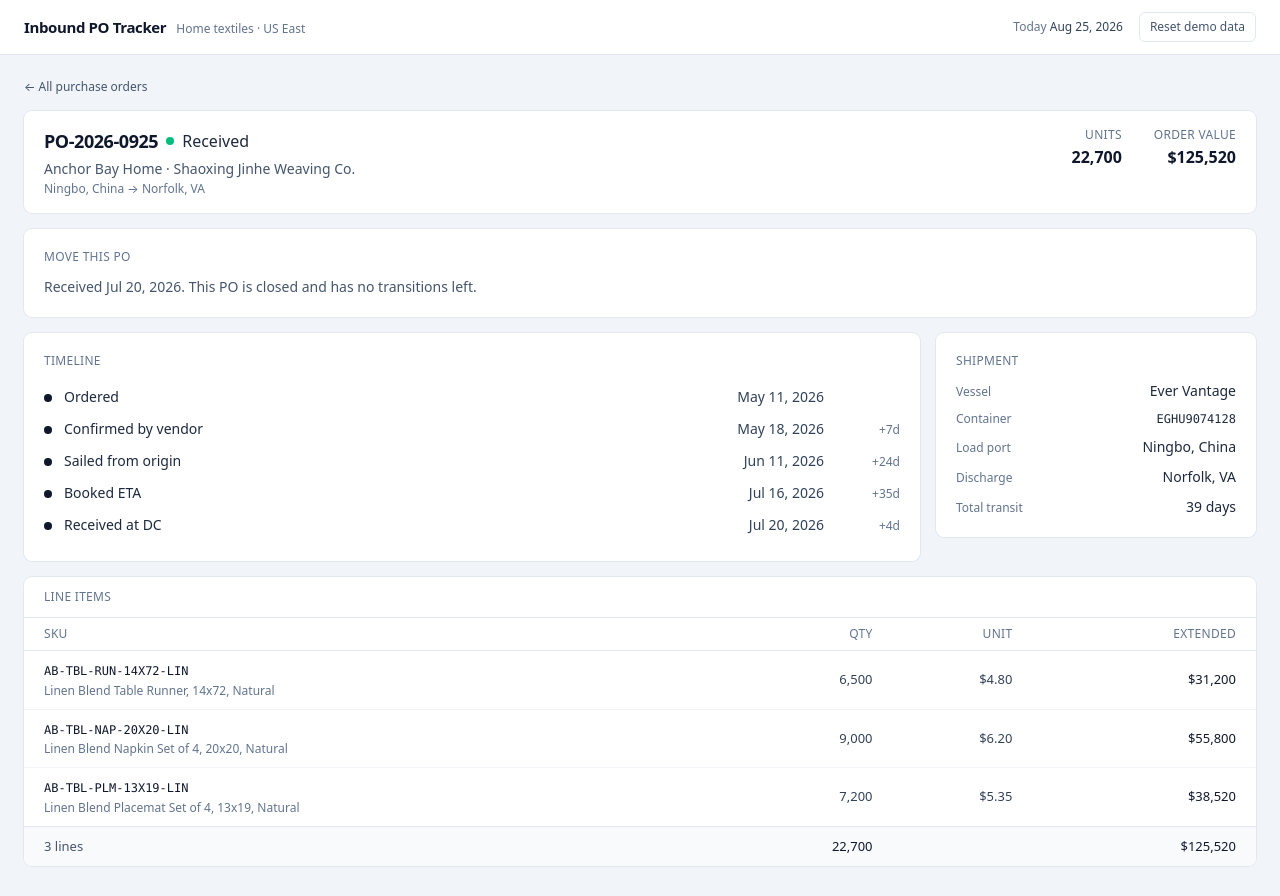
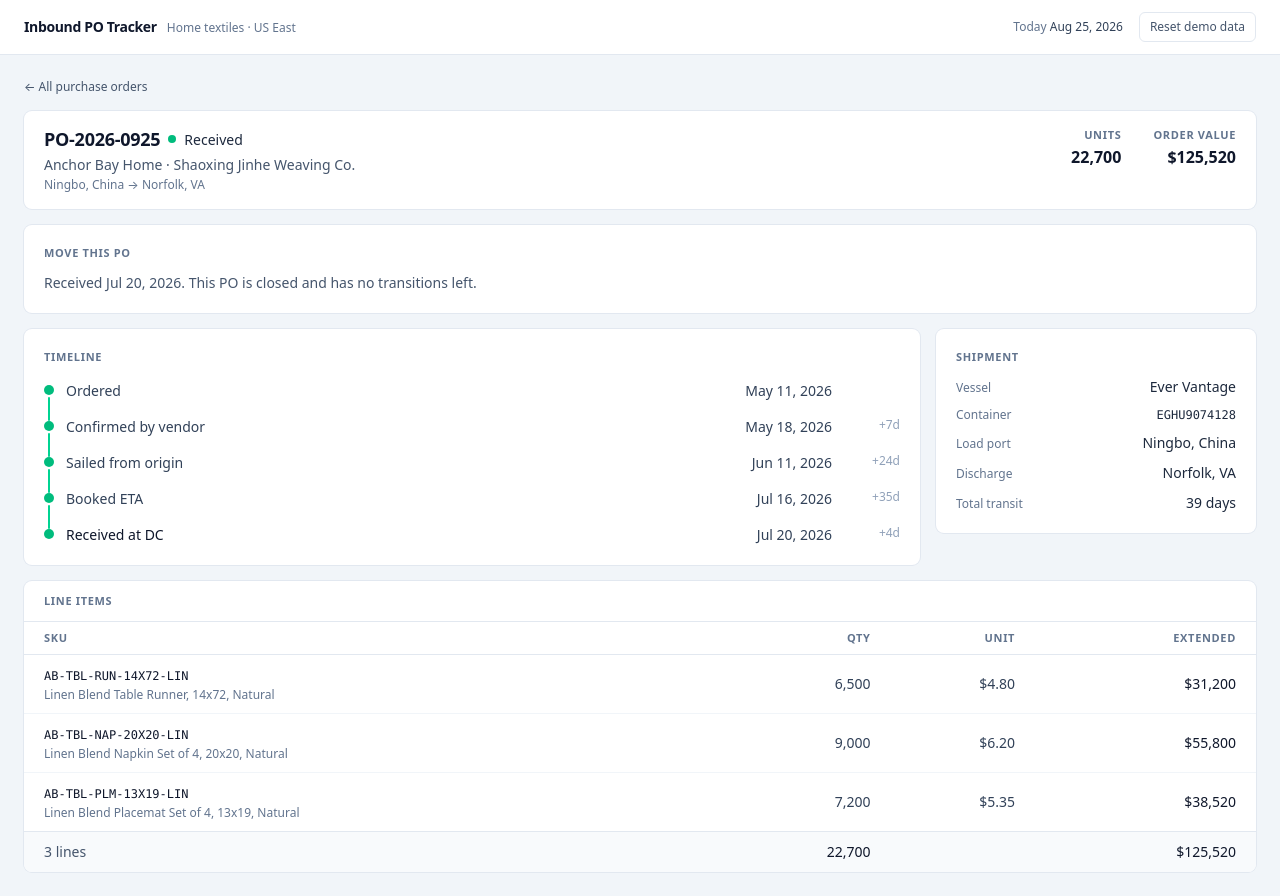
Before and after one commit to Warren772/inbound-po-tracker, a Next.js app: page /purchase-orders/PO-2026-0925 in a window 1280 px wide. Built offline with nearby package versions, Linux system fonts and the light colour scheme.

Commit message:
Connect the timeline into a rail with a pulsing current stage, and unify the type scale across routes.

```diff
--- a/app/globals.css
+++ b/app/globals.css
@@ -4,6 +4,8 @@
   --font-sans:
     ui-sans-serif, system-ui, -apple-system, 'Segoe UI', Roboto, 'Helvetica Neue', Arial, sans-serif;
   --font-mono: ui-monospace, SFMono-Regular, 'SF Mono', Menlo, Consolas, monospace;
+  --text-2xs: 0.6875rem;
+  --text-2xs--line-height: calc(1 / 0.6875);
 }
 
 :root {
@@ -14,13 +16,67 @@ body {
   background-color: var(--color-slate-100);
   color: var(--color-slate-900);
   font-family: var(--font-sans);
+  font-size: 0.875rem;
+  line-height: 1.5;
   -webkit-font-smoothing: antialiased;
+  -moz-osx-font-smoothing: grayscale;
 }
 
 .numeric {
   font-variant-numeric: tabular-nums;
 }
 
+@layer components {
+  /* Every `h1`: the list, a PO, the create form, the edit form, the 404. */
+  .page-title {
+    font-size: 1.125rem;
+    line-height: 1.5rem;
+    font-weight: 600;
+    letter-spacing: -0.015em;
+    color: var(--color-slate-900);
+  }
+
+  /* Every card heading and every table column header. */
+  .section-title {
+    font-size: var(--text-2xs);
+    line-height: 1rem;
+    font-weight: 600;
+    letter-spacing: 0.06em;
+    text-transform: uppercase;
+    color: var(--color-slate-500);
+  }
+
+  /**
+   * The live dot on the timeline's current stage.
+   *
+   * Transform and opacity only, so it composites off the main thread and costs
+   * nothing to the rest of the page. One element on one route animates.
+   */
+  .timeline-pulse {
+    animation: timeline-pulse 2.2s cubic-bezier(0, 0, 0.2, 1) infinite;
+  }
+}
+
+@keyframes timeline-pulse {
+  0% {
+    transform: scale(1);
+    opacity: 0.55;
+  }
+  70%,
+  100% {
+    transform: scale(2.75);
+    opacity: 0;
+  }
+}
+
+@media (prefers-reduced-motion: reduce) {
+  .timeline-pulse {
+    animation: none;
+    transform: scale(2);
+    opacity: 0.25;
+  }
+}
+
 :where(a, button, select, textarea, input):focus-visible {
   outline: 2px solid var(--color-slate-900);
   outline-offset: 2px;
--- a/app/layout.tsx
+++ b/app/layout.tsx
@@ -19,7 +19,7 @@ export default function RootLayout({ children }: { children: React.ReactNode })
         <header className="sticky top-0 z-10 border-b border-slate-200 bg-white">
           <div className="mx-auto flex max-w-[1400px] items-center gap-4 px-6 py-3">
             <Link href="/" className="flex items-baseline gap-2.5">
-              <span className="text-[15px] font-semibold tracking-tight text-slate-900">
+              <span className="text-sm font-semibold tracking-tight text-slate-900">
                 Inbound PO Tracker
               </span>
               <span className="hidden text-xs text-slate-500 sm:inline">Home textiles &middot; US East</span>
--- a/app/purchase-orders/[poNumber]/edit/delete-form.tsx
+++ b/app/purchase-orders/[poNumber]/edit/delete-form.tsx
@@ -17,7 +17,7 @@ export function DeleteForm({ poNumber }: { poNumber: string }) {
 
   return (
     <section className="rounded-lg bg-white p-5 ring-1 ring-rose-200">
-      <h2 className="text-xs font-medium tracking-wide text-rose-900 uppercase">Delete</h2>
+      <h2 className="section-title text-rose-900">Delete</h2>
       <p className="mt-1 max-w-[70ch] text-sm text-slate-600">
         Nothing outside this app depends on {poNumber} yet. Once a vendor confirms it there is a
         commitment behind the record and it stops being deletable.
--- a/app/purchase-orders/[poNumber]/edit/edit-form.tsx
+++ b/app/purchase-orders/[poNumber]/edit/edit-form.tsx
@@ -31,7 +31,7 @@ export function EditForm({
       <fieldset disabled={isPending} className="space-y-4">
         {scope === 'full' ? (
           <section className="rounded-lg bg-white p-5 ring-1 ring-slate-200">
-            <h2 className="text-xs font-medium tracking-wide text-slate-500 uppercase">Order</h2>
+            <h2 className="section-title">Order</h2>
             <div className="mt-3 grid gap-4 sm:grid-cols-2">
               <Field label="Vendor" name="vendor" defaultValue={value('vendor', po.vendor)} required />
               <Field label="Brand" name="brand" defaultValue={value('brand', po.brand)} required />
@@ -59,7 +59,7 @@ export function EditForm({
         ) : null}
 
         <section className="rounded-lg bg-white p-5 ring-1 ring-slate-200">
-          <h2 className="text-xs font-medium tracking-wide text-slate-500 uppercase">Booking</h2>
+          <h2 className="section-title">Booking</h2>
           <p className="mt-1 max-w-[70ch] text-xs text-slate-500">
             Marking a PO shipped records only that it sailed. These three come back from the
             carrier afterwards, and this is where they land.
@@ -83,9 +83,7 @@ export function EditForm({
 
         {scope === 'full' ? (
           <section className="rounded-lg bg-white p-5 ring-1 ring-slate-200">
-            <h2 className="text-xs font-medium tracking-wide text-slate-500 uppercase">
-              Line items
-            </h2>
+            <h2 className="section-title">Line items</h2>
             <p className="mt-1 max-w-[70ch] text-xs text-slate-500">
               Quantities and costs only. Changing a SKU makes it a different order, which is a new
               PO rather than an edit.
--- a/app/purchase-orders/[poNumber]/edit/page.tsx
+++ b/app/purchase-orders/[poNumber]/edit/page.tsx
@@ -36,7 +36,7 @@ export default async function EditPurchaseOrderPage({
 
       <header className="rounded-lg bg-white px-5 py-4 ring-1 ring-slate-200">
         <div className="flex flex-wrap items-center gap-2">
-          <h1 className="numeric text-lg font-semibold tracking-tight text-slate-900">
+          <h1 className="page-title numeric">
             Edit {po.poNumber}
           </h1>
           <StatusIndicator status={po.status} />
--- a/app/purchase-orders/[poNumber]/not-found.tsx
+++ b/app/purchase-orders/[poNumber]/not-found.tsx
@@ -3,7 +3,7 @@ import Link from 'next/link';
 export default function PurchaseOrderNotFound() {
   return (
     <div className="rounded-lg bg-white px-5 py-12 text-center ring-1 ring-slate-200">
-      <h1 className="text-sm font-semibold text-slate-900">No such purchase order</h1>
+      <h1 className="page-title">No such purchase order</h1>
       <p className="mt-1 text-sm text-slate-600">
         That PO number is not on the book. It may have been mistyped.
       </p>
--- a/app/purchase-orders/[poNumber]/page.tsx
+++ b/app/purchase-orders/[poNumber]/page.tsx
@@ -2,7 +2,7 @@ import Link from 'next/link';
 import { notFound } from 'next/navigation';
 
 import type { PurchaseOrder } from '@/data/purchase-orders';
-import { StatusIndicator } from '@/components/status-indicator';
+import { StatusIndicator, STATUS_DOT } from '@/components/status-indicator';
 import { TransitionForm } from '@/components/transition-form';
 import { daysBetween, formatDate, formatUnits, formatUsd } from '@/lib/dates';
 import {
@@ -52,7 +52,7 @@ export default async function PurchaseOrderDetailPage({
       <header className="flex flex-wrap items-start justify-between gap-4 rounded-lg bg-white px-5 py-4 ring-1 ring-slate-200">
         <div>
           <div className="flex flex-wrap items-center gap-2">
-            <h1 className="numeric text-lg font-semibold tracking-tight text-slate-900">
+            <h1 className="page-title numeric">
               {po.poNumber}
             </h1>
             <StatusIndicator status={po.status} />
@@ -67,13 +67,13 @@ export default async function PurchaseOrderDetailPage({
 
         <dl className="flex gap-8 text-right">
           <div>
-            <dt className="text-xs tracking-wide text-slate-500 uppercase">Units</dt>
+            <dt className="section-title">Units</dt>
             <dd className="numeric mt-0.5 text-base font-semibold text-slate-900">
               {formatUnits(totalUnits(po))}
             </dd>
           </div>
           <div>
-            <dt className="text-xs tracking-wide text-slate-500 uppercase">Order value</dt>
+            <dt className="section-title">Order value</dt>
             <dd className="numeric mt-0.5 text-base font-semibold text-slate-900">
               {formatUsd(orderValueUsd(po))}
             </dd>
@@ -98,7 +98,7 @@ export default async function PurchaseOrderDetailPage({
 
       {po.exception ? (
         <section className="rounded-lg bg-white p-5 ring-1 ring-rose-200">
-          <h2 className="text-sm font-semibold text-rose-900">
+          <h2 className="section-title text-rose-900">
             {EXCEPTION_LABEL[po.exception.code]}
           </h2>
           <p className="mt-1 text-xs text-slate-500">
@@ -139,7 +139,7 @@ function ActionPanel({ po }: { po: PurchaseOrder }) {
 
   return (
     <section className="rounded-lg bg-white p-5 ring-1 ring-slate-200">
-      <h2 className="text-xs font-medium tracking-wide text-slate-500 uppercase">Move this PO</h2>
+      <h2 className="section-title">Move this PO</h2>
 
       {moves.length === 0 ? (
         <p className="mt-3 text-sm text-slate-600">
@@ -219,6 +219,24 @@ function ActionPanel({ po }: { po: PurchaseOrder }) {
   );
 }
 
+/**
+ * Where each status sits on the five milestones below.
+ *
+ * `received` is the last of them rather than the fourth: a received PO has its
+ * booked ETA behind it, and the ETA is a projection the receipt supersedes.
+ */
+const STAGE_INDEX: Record<'draft' | 'confirmed' | 'in_transit' | 'received', number> = {
+  draft: 0,
+  confirmed: 1,
+  in_transit: 2,
+  received: 4,
+};
+
+/**
+ *
+ * The pulse is one CSS animation on one element, transform and opacity only, so
+ * a live PO costs the same to render as a closed one.
+ */
 function Timeline({ po }: { po: PurchaseOrder }) {
   const steps: { label: string; date: string | null; projected?: boolean }[] = [
     { label: 'Ordered', date: po.orderedOn },
@@ -228,36 +246,83 @@ function Timeline({ po }: { po: PurchaseOrder }) {
     { label: 'Received at DC', date: po.receivedOn },
   ];
 
+  // An exception is not a stage of its own. The PO is still parked at the stage
+  // it was raised from, so that is where the head of the track sits, and the
+  // head takes the rose of the exception rather than the hue of that stage.
+  const stage: keyof typeof STAGE_INDEX =
+    po.status === 'exception' ? (po.exception?.raisedFrom ?? 'confirmed') : po.status;
+  const headIndex = STAGE_INDEX[stage];
+
+  // A received PO is closed. Nothing is in flight, so nothing pulses.
+  const moving = po.status !== 'received';
+
   let previousStepDate: string | null = null;
 
   return (
     <section className="rounded-lg bg-white p-5 ring-1 ring-slate-200">
-      <h2 className="text-xs font-medium tracking-wide text-slate-500 uppercase">Timeline</h2>
-      <ol className="mt-3">
-        {steps.map((step) => {
+      <h2 className="section-title">Timeline</h2>
+      <ol className="mt-4">
+        {steps.map((step, index) => {
           const gap =
             step.date && previousStepDate ? daysBetween(previousStepDate, step.date) : null;
           previousStepDate = step.date;
 
+          const head = index === headIndex;
+          const done = index < headIndex && step.date !== null;
+
           return (
-            <li key={step.label} className="flex items-baseline gap-3 py-1.5">
+            <li key={step.label} className="relative flex items-start gap-3 pb-4 last:pb-0">
+              {index === steps.length - 1 ? null : (
+                <span
+                  aria-hidden
+                  className={`absolute top-4 -bottom-1 left-1 ${
+                    index < headIndex
+                      ? 'w-0.5 rounded-full bg-emerald-400'
+                      : 'w-0 border-l-2 border-dashed border-slate-200'
+                  }`}
+                />
+              )}
+
+              <span aria-hidden className="relative mt-1 flex size-2.5 shrink-0">
+                {head && moving ? (
+                  <span
+                    className={`timeline-pulse absolute inset-0 rounded-full ${STATUS_DOT[po.status]}`}
+                  />
+                ) : null}
+                <span
+                  className={`relative size-2.5 rounded-full ${
+                    head
+                      ? STATUS_DOT[po.status]
+                      : done
+                        ? 'bg-emerald-500'
+                        : step.projected
+                          ? 'bg-white ring-2 ring-slate-300 ring-inset'
+                          : 'bg-slate-200'
+                  }`}
+                />
+              </span>
+
               <span
-                aria-hidden
-                className={`mt-1.5 size-2 shrink-0 rounded-full ${
-                  step.date
-                    ? step.projected && !po.receivedOn
-                      ? 'ring-2 ring-slate-400 ring-inset'
-                      : 'bg-slate-900'
-                    : 'bg-slate-200'
+                className={`text-sm ${
+                  head
+                    ? 'font-medium text-slate-900'
+                    : step.date
+                      ? 'text-slate-700'
+                      : 'text-slate-400'
                 }`}
-              />
-              <span className={`text-sm ${step.date ? 'text-slate-800' : 'text-slate-500'}`}>
+              >
                 {step.label}
+                {head ? <span className="sr-only"> (current stage)</span> : null}
               </span>
-              <span className="numeric ml-auto text-sm whitespace-nowrap text-slate-700">
+
+              <span
+                className={`numeric ml-auto text-sm whitespace-nowrap ${
+                  step.date ? 'text-slate-700' : 'text-slate-400'
+                }`}
+              >
                 {step.date ? formatDate(step.date) : 'Not set'}
               </span>
-              <span className="numeric w-16 shrink-0 text-right text-xs whitespace-nowrap text-slate-500">
+              <span className="numeric w-14 shrink-0 text-right text-xs whitespace-nowrap text-slate-400">
                 {gap === null ? '' : `+${gap}d`}
               </span>
             </li>
@@ -273,7 +338,7 @@ function Shipment({ po }: { po: PurchaseOrder }) {
 
   return (
     <section className="h-fit rounded-lg bg-white p-5 ring-1 ring-slate-200">
-      <h2 className="text-xs font-medium tracking-wide text-slate-500 uppercase">Shipment</h2>
+      <h2 className="section-title">Shipment</h2>
       <dl className="mt-3 space-y-2.5 text-sm">
         <Fact label="Vessel" value={po.vessel} />
         <Fact label="Container" value={po.containerNumber} mono />
@@ -311,23 +376,23 @@ function Fact({ label, value, mono }: { label: string; value: string | null; mon
 function LineItems({ po }: { po: PurchaseOrder }) {
   return (
     <section className="overflow-hidden rounded-lg bg-white ring-1 ring-slate-200">
-      <h2 className="border-b border-slate-200 px-5 py-3 text-xs font-medium tracking-wide text-slate-500 uppercase">
+      <h2 className="section-title border-b border-slate-200 px-5 py-3">
         Line items
       </h2>
       <div className="overflow-x-auto">
-        <table className="w-full min-w-[560px] border-collapse text-left text-[13px]">
+        <table className="w-full min-w-[560px] border-collapse text-left text-sm">
           <thead>
-            <tr className="border-b border-slate-200 text-xs tracking-wide text-slate-500 uppercase">
-              <th scope="col" className="py-2 pr-3 pl-5 font-medium">
+            <tr className="border-b border-slate-200">
+              <th scope="col" className="section-title py-2 pr-3 pl-5">
                 SKU
               </th>
-              <th scope="col" className="px-3 py-2 text-right font-medium">
+              <th scope="col" className="section-title px-3 py-2 text-right">
                 Qty
               </th>
-              <th scope="col" className="px-3 py-2 text-right font-medium">
+              <th scope="col" className="section-title px-3 py-2 text-right">
                 Unit
               </th>
-              <th scope="col" className="py-2 pr-5 pl-3 text-right font-medium">
+              <th scope="col" className="section-title py-2 pr-5 pl-3 text-right">
                 Extended
               </th>
             </tr>
--- a/app/purchase-orders/new/create-form.tsx
+++ b/app/purchase-orders/new/create-form.tsx
@@ -23,9 +23,7 @@ export function CreateForm({ today }: { today: string }) {
     <form action={formAction} className="space-y-4">
       <fieldset disabled={isPending} className="space-y-4">
         <section className="rounded-lg bg-white p-5 ring-1 ring-slate-200">
-          <h2 className="text-xs font-medium tracking-wide text-slate-500 uppercase">
-            Order
-          </h2>
+          <h2 className="section-title">Order</h2>
           <div className="mt-3 grid gap-4 sm:grid-cols-2">
             <Field
               label="PO number"
@@ -60,9 +58,7 @@ export function CreateForm({ today }: { today: string }) {
         </section>
 
         <section className="rounded-lg bg-white p-5 ring-1 ring-slate-200">
-          <h2 className="text-xs font-medium tracking-wide text-slate-500 uppercase">
-            Line items
-          </h2>
+          <h2 className="section-title">Line items</h2>
           <p className="mt-1 text-xs text-slate-500">
             The first line is required. Leave the rest blank if the PO is a single SKU.
           </p>
--- a/app/purchase-orders/new/page.tsx
+++ b/app/purchase-orders/new/page.tsx
@@ -18,7 +18,7 @@ export default function NewPurchaseOrderPage() {
       </Link>
 
       <header className="rounded-lg bg-white px-5 py-4 ring-1 ring-slate-200">
-        <h1 className="text-lg font-semibold tracking-tight text-slate-900">Raise a purchase order</h1>
+        <h1 className="page-title">Raise a purchase order</h1>
         <p className="mt-1 max-w-[70ch] text-sm text-slate-600">
           A new PO is a draft. Confirmation, sailing and receipt are transitions, so this form has
           no status field and no ship or receive dates — the vendor confirms it, and the rest
--- a/components/status-indicator.tsx
+++ b/components/status-indicator.tsx
@@ -7,8 +7,10 @@ import { STATUS_LABEL } from '@/lib/status';
  * A small color marker against plain text keeps the vertical
  * rhythm of the column readable.
  *
+ * Exported on its own because the detail page's timeline marks its current
+ * stage in the status's own color.
  */
-const MARKER: Record<PurchaseOrderStatus, string> = {
+export const STATUS_DOT: Record<PurchaseOrderStatus, string> = {
   draft: 'bg-slate-400',
   confirmed: 'bg-sky-500',
   in_transit: 'bg-indigo-500',
@@ -23,7 +25,7 @@ export function StatusIndicator({ status }: { status: PurchaseOrderStatus }) {
       data-status={status}
       className="inline-flex items-center gap-2 whitespace-nowrap text-slate-800"
     >
-      <span aria-hidden className={`size-2 shrink-0 rounded-full ${MARKER[status]}`} />
+      <span aria-hidden className={`size-2 shrink-0 rounded-full ${STATUS_DOT[status]}`} />
       {STATUS_LABEL[status]}
     </span>
   );
```
Also changed, not shown: app/page.tsx (+15 -13 lines), 1 other file (tests, documents, lock files or other folders).
